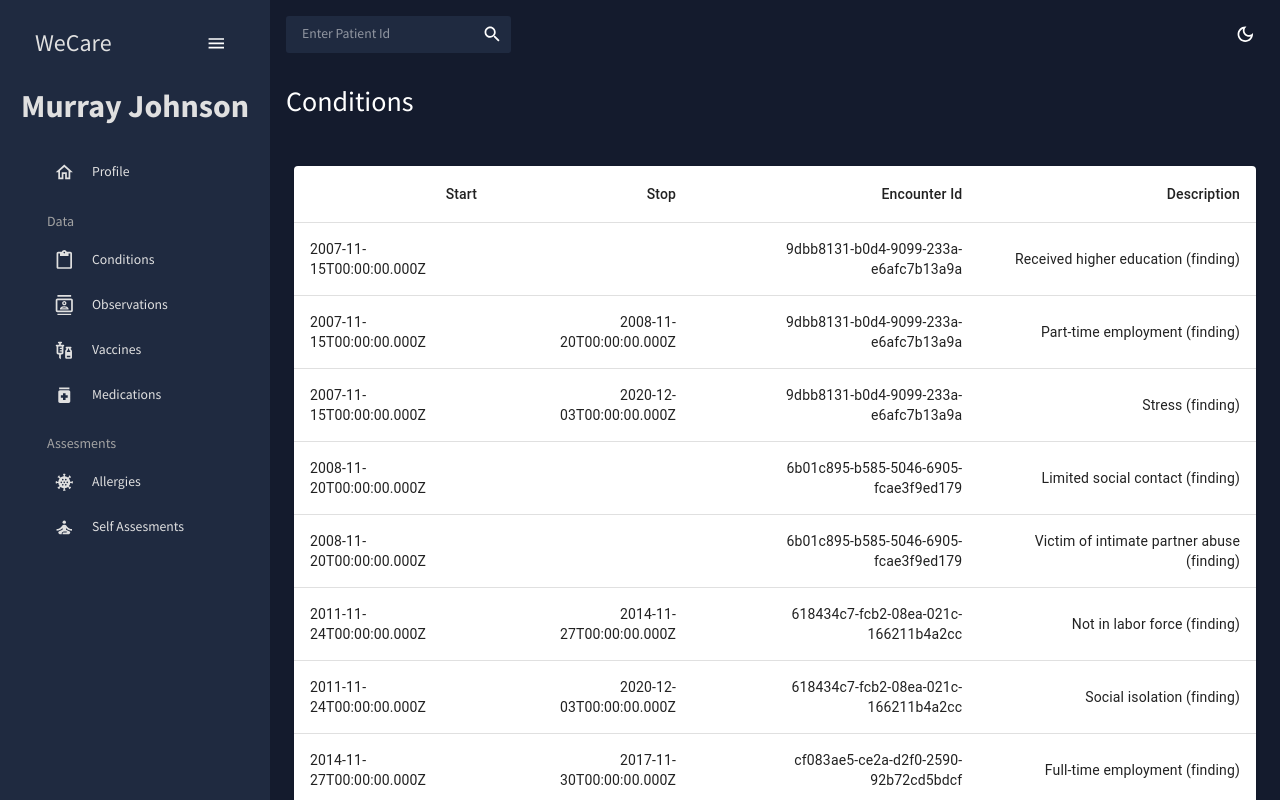
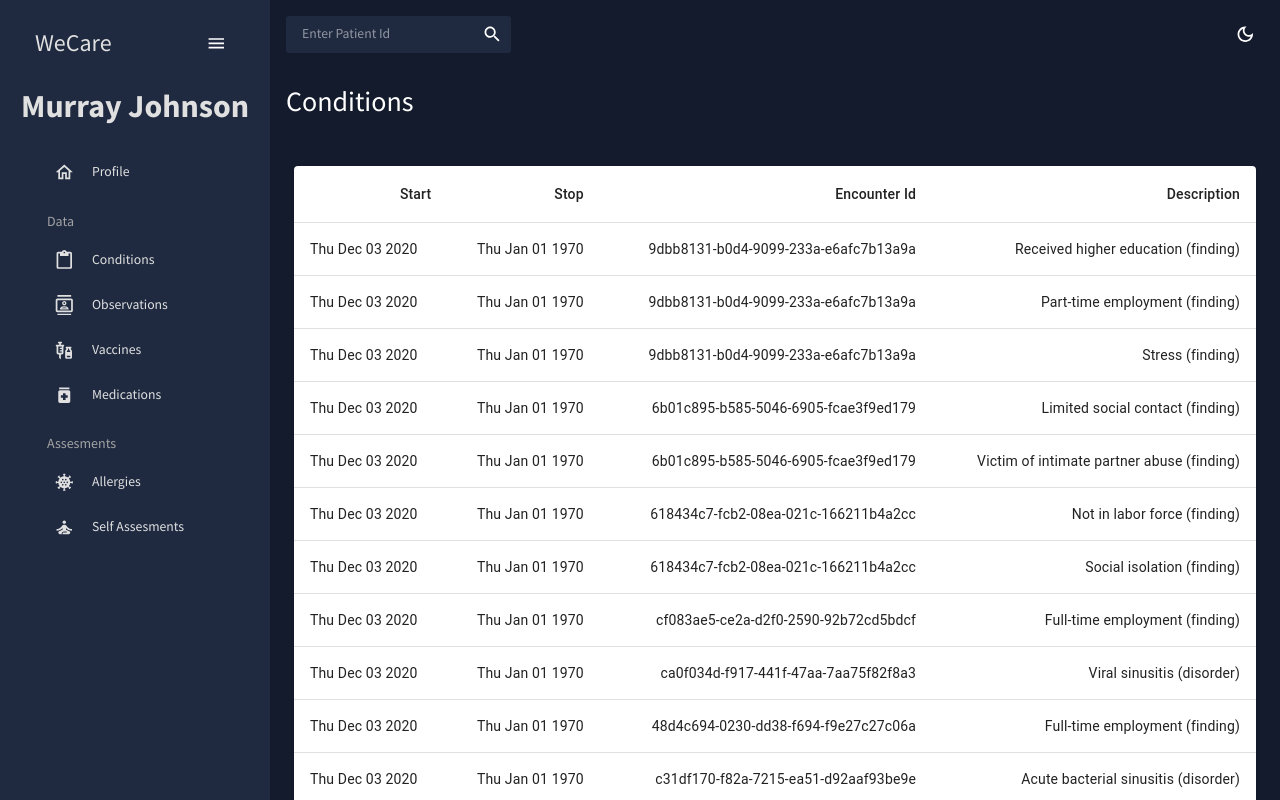
Before and after one commit to projectX-india/Stratethon4, a React (Create React App) app in the folder frontend/: page /conditions in a window 1280 px wide. Shown: the top 800 px of the page. Built offline with nearby package versions, Linux system fonts and the light colour scheme.

Commit message:
date format updated

```diff
--- a/frontend/src/scenes/conditions/index.jsx
+++ b/frontend/src/scenes/conditions/index.jsx
@@ -25,7 +25,9 @@ const Conditions = ({patientData}) => {
         let data = patientData.conditions;
         for(let i=0;i<data.length;i++){
           if(data[i]){
-            setRows(rows=>[...rows,createData( data[i].start, data[i].stop,data[i].encounterid,data[i].description)]);
+            var start = new Date(data[i].start);
+            var stop = new Date(data[i].stop);
+            setRows(rows=>[...rows,createData( start.toDateString(), stop.toDateString(),data[i].encounterid,data[i].description)]);
           }
         }
       }
--- a/frontend/src/scenes/dashboard/index.jsx
+++ b/frontend/src/scenes/dashboard/index.jsx
@@ -3,17 +3,21 @@ import { Box } from "@mui/material";
 import BasicCard from '../../components/cards'
 
 const Dashboard = ({patientData}) => {
+  var birthDate = new Date(patientData.birthDate);
+  var deathDate = new Date(patientData.deathDate);
+
+  // date.toDateString()
   return (
     <>
       <h3 className='m-4'>Dashboard</h3>
       <Box display="flex" flexDirection="row">
       <Box display="flex" width="30%" flexDirection="column">
         <BasicCard title="Id"  desc={patientData.id}/>
-        <BasicCard title="BirthDate"  desc={patientData.birthDate}/>
+        <BasicCard title="BirthDate"  desc={birthDate.toDateString()}/>
         <BasicCard title="Birth Place"  desc={patientData.birthplace}/>
       </Box>
       <Box display="flex" width="30%" flexDirection="column">
-        <BasicCard title="DeathDate"  desc={patientData.deathDate}/>
+        <BasicCard title="DeathDate"  desc={deathDate.toDateString()}/>
         <BasicCard title="Driving Licence"  desc={patientData.driversLicence}/>
         <BasicCard title="Address"  desc={patientData.address}/>
       </Box>
--- a/frontend/src/scenes/immunisations/index.jsx
+++ b/frontend/src/scenes/immunisations/index.jsx
@@ -26,7 +26,8 @@ const Immunisations = ({patientData}) => {
         let data = patientData.immunizations;
         for(let i=0;i<data.length;i++){
           if(data[i]){
-            setRows(rows=>[...rows,createData( data[i].date,data[i].encounterid,data[i].description,data[i].baseCost.$numberDecimal)]);
+            var date = new Date(data[i].date);
+            setRows(rows=>[...rows,createData( date.toDateString(),data[i].encounterid,data[i].description,data[i].baseCost.$numberDecimal)]);
           }
         }
       }
--- a/frontend/src/scenes/medications/index.jsx
+++ b/frontend/src/scenes/medications/index.jsx
@@ -26,7 +26,8 @@ const Medications = ({patientData}) => {
         let data = patientData.medications;
         for(let i=0;i<data.length;i++){
           if(data[i]){
-            setRows(rows=>[...rows,createData( data[i].start,data[i].description,data[i].basecost.$numberDecimal,data[i].totalcost.$numberDecimal)]);
+            var date = new Date(data[i].start);
+            setRows(rows=>[...rows,createData( date.toDateString(),data[i].description,data[i].basecost.$numberDecimal,data[i].totalcost.$numberDecimal)]);
           }
         }
       }
--- a/frontend/src/scenes/observations/index.jsx
+++ b/frontend/src/scenes/observations/index.jsx
@@ -41,7 +41,8 @@ const Observations = ({patientData}) => {
         let data = patientData.observations;
         for(let i=0;i<data.length;i++){
           if(data[i]){
-            setRows(rows=>[...rows,createData( data[i].date, data[i].encounterid,data[i].description,data[i].value)]);
+            var date = new Date(data[i].date);
+            setRows(rows=>[...rows,createData( date.toDateString(), data[i].encounterid,data[i].description,data[i].value)]);
           }
         }
 
@@ -57,20 +58,21 @@ const Observations = ({patientData}) => {
       let data = patientData.observations;
       for(let i=0;i<data.length;i++){
         if(data[i]){
+          var date = new Date(data[i].date);
           if(obj[data[i].description]){
-            obj[data[i].description][data[i].date]=data[i].value;
+            obj[data[i].description][date.toDateString()]=data[i].value;
           }
           else{
             obj[data[i].description]={};
-            obj[data[i].description][data[i].date]=data[i].value;
+            obj[data[i].description][date.toDateString()]=data[i].value;
           }
         }
       }
-      console.log(obj);
+
       let dbp = formatChartData("Diastolic Blood Pressure",obj["Diastolic Blood Pressure"]);
       setbpChartData(bpchartData=>[...bpchartData,dbp])
+
       let sbp = formatChartData("Systolic Blood Pressure",obj["Systolic Blood Pressure"]);
-      // console.log(sbp);
       setbpChartData(chartData=>[...chartData,sbp])
 
       let height = formatChartData("Body Height",obj["Body Height"]);
@@ -82,7 +84,6 @@ const Observations = ({patientData}) => {
       let bmi = formatChartData("Body Mass Index",obj["Body Mass Index"]);
       setbmichartData(bmichartData=>[...bmichartData,bmi])
 
-      // console.log(chartData);
     }
     setbpChartData([]);
     setheightchartData([]);
```
